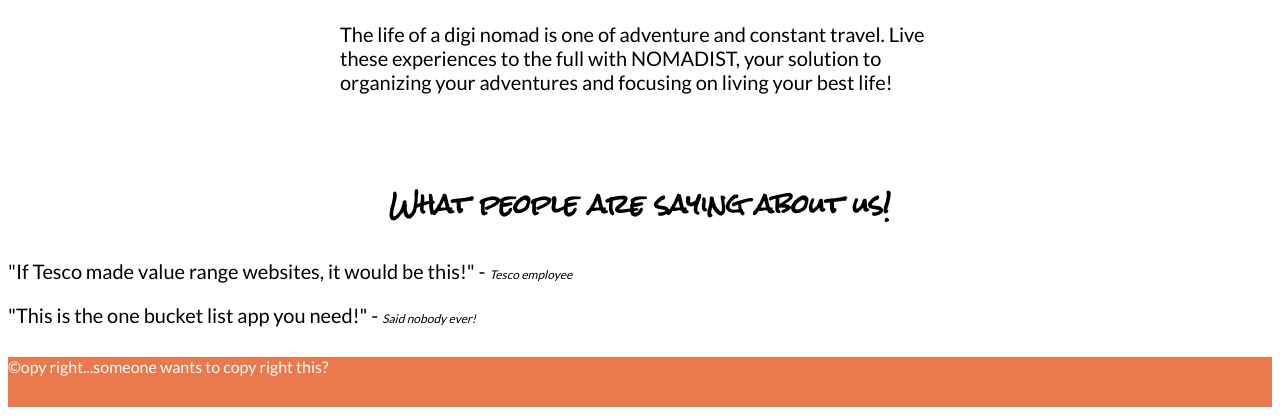
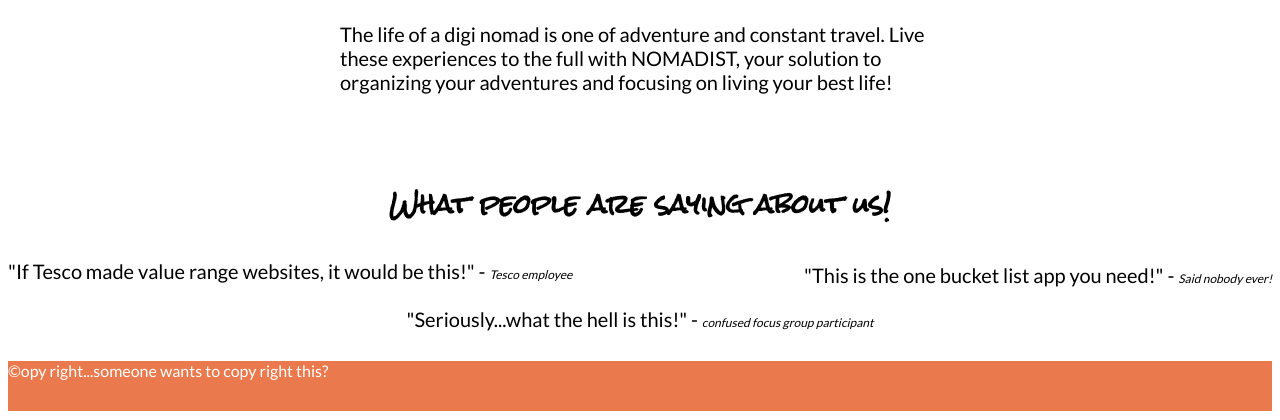
Before and after one commit to spencerT101/Bucket_List_Project_1, a Flask app: page / in a window 1280 px wide. Shown: the part 1081-1501 px from the top of the page. Run offline with Flask 2, Linux system fonts and the light colour scheme.

Commit message:
third review complete

```diff
--- a/project_start_code/static/style.css
+++ b/project_start_code/static/style.css
@@ -75,6 +75,16 @@ body{
 }
 .italic{
     font-size: 12px;
+}
+
+#review-2{
+    text-align:end;
+    margin-top: -40px;
+}
+
+#review-3{
+    text-align: center;
+    margin-top: 10px;
 }
 
 
--- a/project_start_code/templates/index.html
+++ b/project_start_code/templates/index.html
@@ -15,5 +15,8 @@
 <div class = "reviews" id = "review-2">
     <p>"This is the one bucket list app you need!" - <i class = "italic">Said nobody ever!</i></p>
 </div>
+<div class = "reviews" id = "review-3">
+    <p>"Seriously...what the hell is this!" - <i class = "italic">confused focus group participant</i></p>
+</div>
 
     {% endblock %}
```
